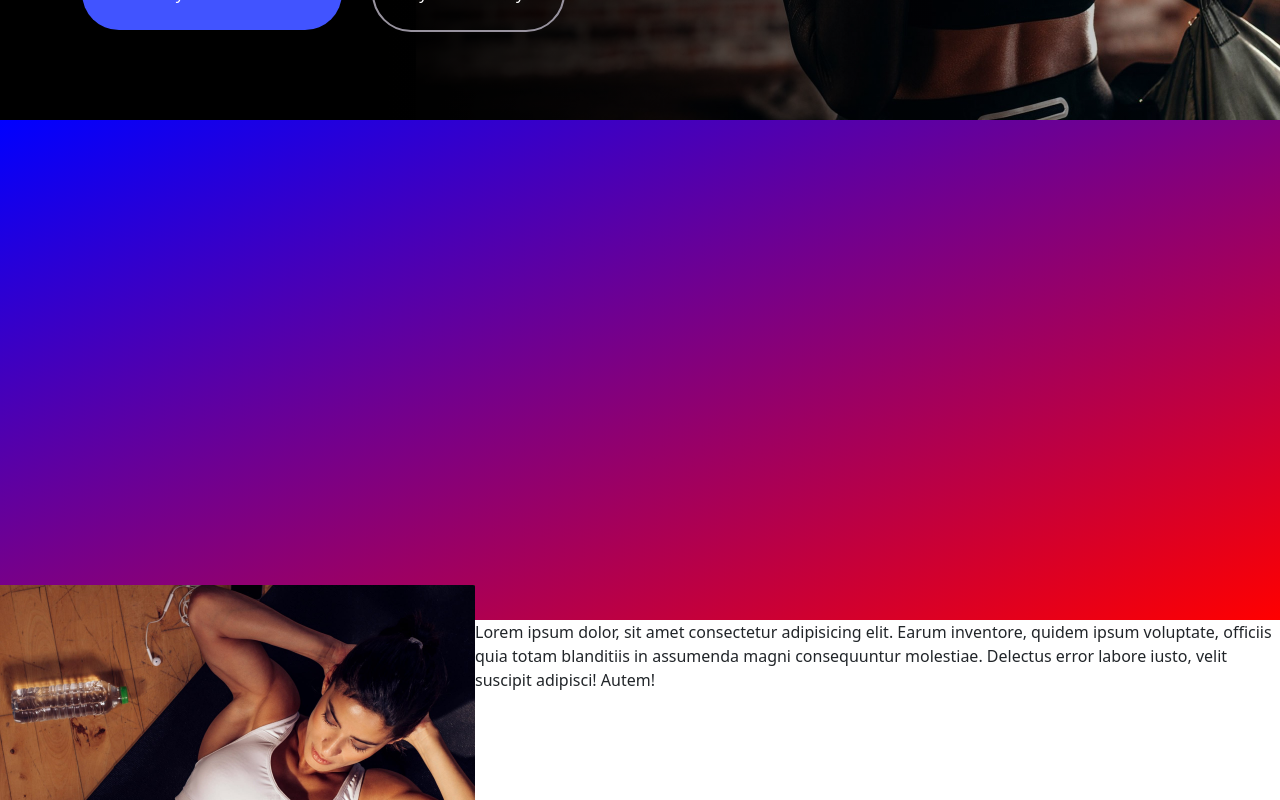
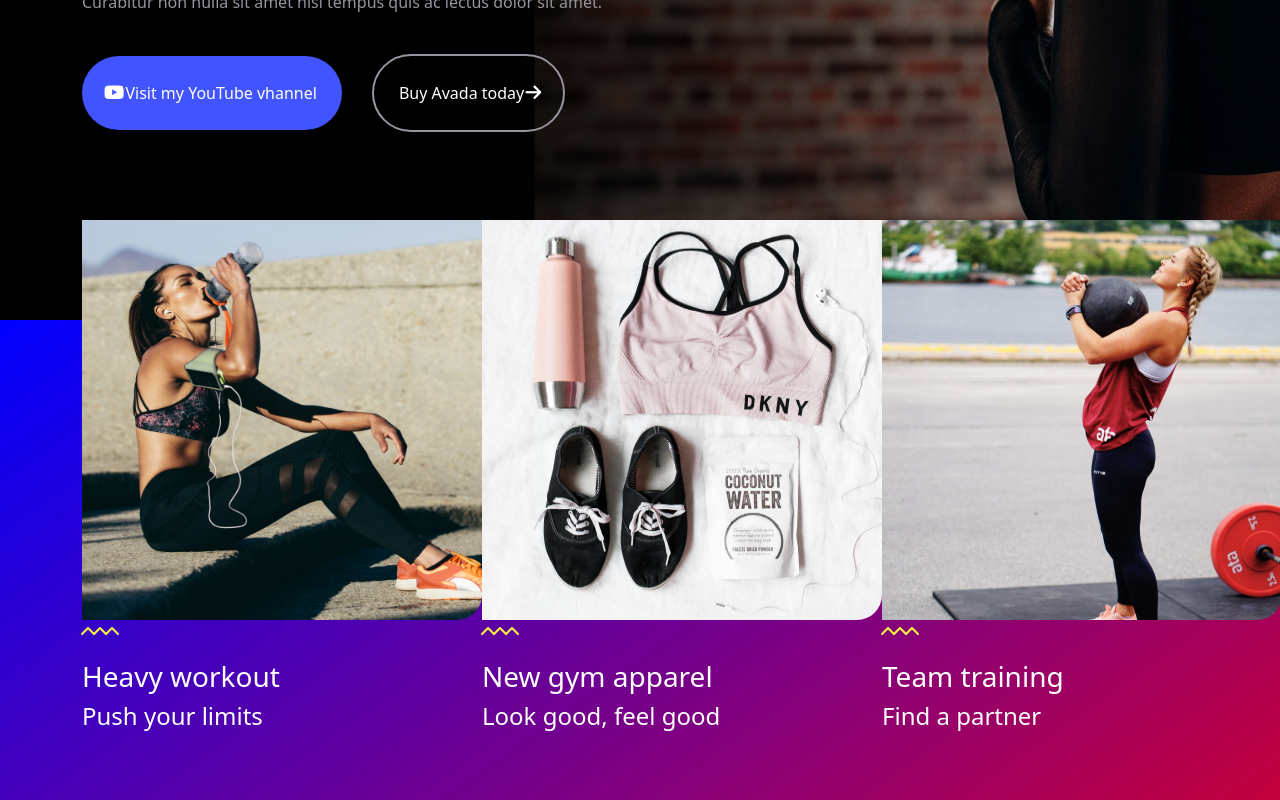
Before and after one commit to matteo2302/proj-html-vuejs, a Vue app: page / in a window 1280 px wide. Shown: the part 560-1360 px from the top of the page. Built offline with nearby package versions, Linux system fonts and the light colour scheme.

Commit message:
linear img had to fix

```diff
--- a/src/components/AppJumbo.vue
+++ b/src/components/AppJumbo.vue
@@ -1,4 +1,8 @@
-<script>export default{}</script>
+<script>
+import AppLinear from './AppLinear.vue';
+export default{
+    components:{AppLinear}
+}</script>
 
 <template>
 <div class="jumbotron">
@@ -23,11 +27,12 @@
 
 
 </div>
+<AppLinear/>
 <div class="linear-bg"></div>
 </template>
 <style lang="scss" scoped>
 .jumbotron{
-    height: 600px;
+    height: 800px;
     background-image:url('../assets/slider82x-scaled.jpg') ;
     background-size: cover;
     color: white;
@@ -74,10 +79,6 @@ i{
 }
 .shadow{
     background-image:linear-gradient(to right, black 30%,transparent );
-height: 600px;
-}
-.linear-bg{
-    height: 500px;
-    background-image: linear-gradient(to bottom right, blue, purple ,red);
+height: 800px;
 }
 </style>
--- /dev/null
+++ b/src/components/AppLinear.vue
@@ -0,0 +1,66 @@
+<script>
+export default{
+
+}
+</script>
+ <template>
+    <div class="linear-bg">
+        <div class="video-cont container">
+    <div class="videos d-flex row-cols-3 justify-content-between">
+        <div class="col"><img src="../assets/service6-2x.jpg" alt="video"><div class="position"><p><i class="fa-solid fa-chevron-up"></i><i class="fa-solid fa-chevron-up"></i><i class="fa-solid fa-chevron-up"></i></p>
+<h3>Heavy workout</h3><h4>Push your limits</h4></div></div>
+        <div class="col"><img src="../assets/box1-2x.jpg" alt="video"><div class="position"><p><i class="fa-solid fa-chevron-up"></i><i class="fa-solid fa-chevron-up"></i><i class="fa-solid fa-chevron-up"></i></p>
+<h3>New gym apparel</h3><h4>Look good, feel good</h4></div></div>
+        <div class="col"><img src="../assets/box3-2x.jpg" alt="video"><div class="position"><p><i class="fa-solid fa-chevron-up"></i><i class="fa-solid fa-chevron-up"></i><i class="fa-solid fa-chevron-up"></i></p>
+<h3>Team training</h3><h4>Find a partner</h4></div></div>
+    </div>
+</div>
+    </div>
+ </template>
+  <style lang="scss" scoped>
+.linear-bg{
+    height: 900px;
+    background-image: linear-gradient(to bottom right, blue, purple ,red);
+}
+i{
+    color:#FFF941;
+    margin: -2px;
+}
+h3{
+    color: white;
+}
+h4{
+    color:white;
+}
+.channel-cont{
+    height: 500px;
+
+    img{
+        width: 50%;
+        position: relative;
+        top:-35px;
+    }
+}
+img{
+    border-bottom-right-radius: 25px;
+    width: 100%;
+}
+.videos{
+    height: 300px;
+    margin-bottom: 100px;
+    img{
+        width: 100%;
+    }
+}
+a{
+    color: black;
+}
+.col{
+    margin-top: -100px;
+    width: 400px;
+}
+.positon{
+    position: relative;
+    top: -100px;
+}
+</style>
```
